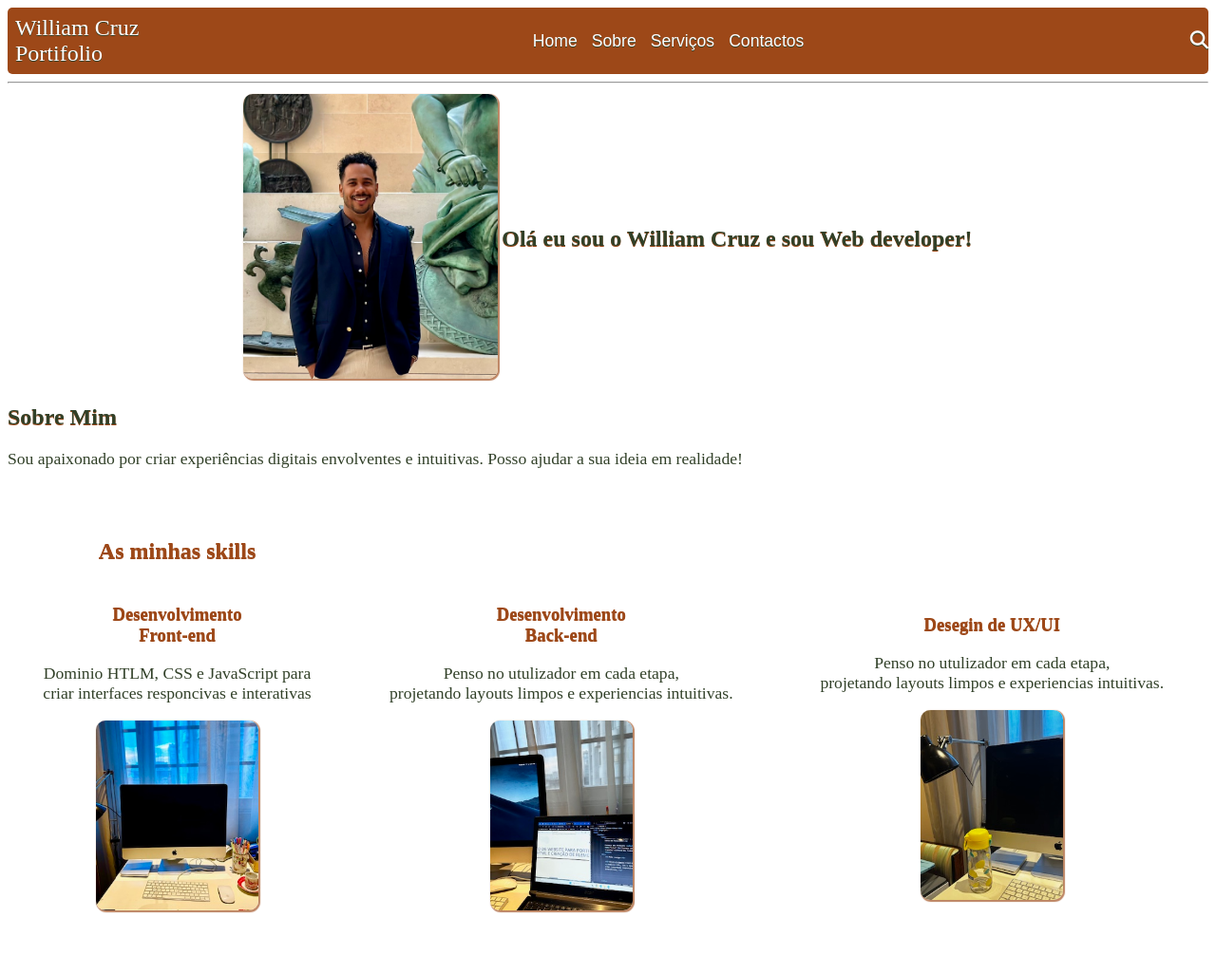
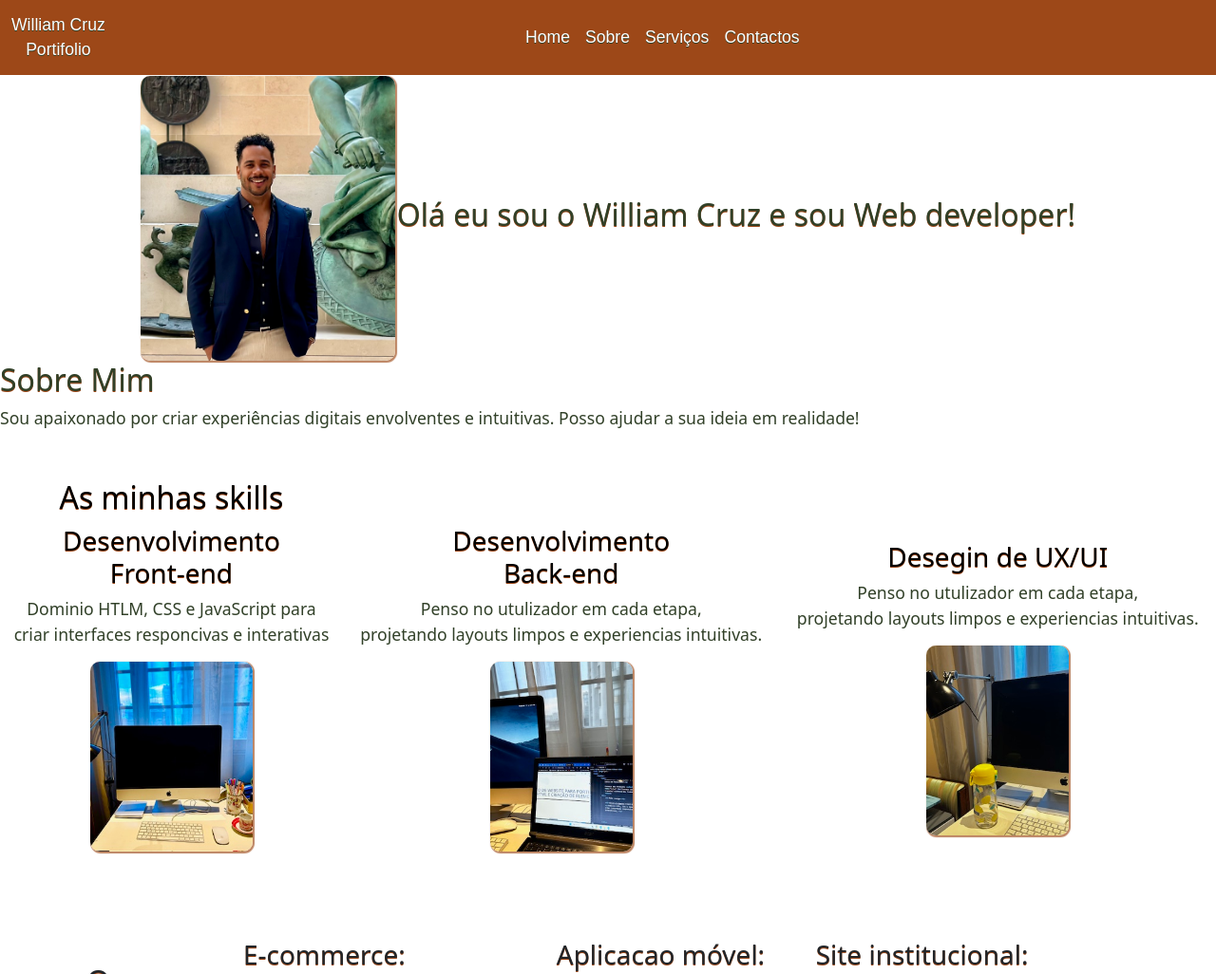
Before and after one commit to williamcruz12/PortifolioWilliam, a plain HTML site: page index.html in a window 1280 px wide. Shown: the top 1026 px of the page at 95% size. Drawn offline with nearby package versions, Linux system fonts and the light colour scheme.

Commit message:
Add files via upload

```diff
--- a/index.html
+++ b/index.html
@@ -5,6 +5,12 @@
     <meta name="viewport" content="width=device-width, initial-scale=1.0">
     <title>Document</title>
     <link rel="stylesheet" href="style.css">
+    <link href="https://stackpath.bootstrapcdn.com/bootstrap/4.5.2/css/bootstrap.min.css" rel="stylesheet">
+    <!-- CSS do Bootstrap -->
+<link href="https://cdn.jsdelivr.net/npm/bootstrap@5.3.0-alpha1/dist/css/bootstrap.min.css" rel="stylesheet">
+<script src="https://cdn.jsdelivr.net/npm/@popperjs/core@2.11.6/dist/umd/popper.min.js"></script>
+<script src="https://cdn.jsdelivr.net/npm/bootstrap@5.3.0-alpha1/dist/js/bootstrap.min.js"></script>
+
 
     <script src="https://kit.fontawesome.com/d132031da6.js" crossorigin="anonymous"></script>
 </head>
@@ -12,21 +18,33 @@
 <body>
 
     <header>
-        <div class="header-container">
-            <div class="logo">
-                William Cruz<br>Portifolio
+        <nav id="nav" class="navbar navbar-expand-lg navbar-light">
+    <div id="h2" class="container-fluid">
+            <a class="navbar-brand" href="#">William Cruz <br>Portifolio</a>
+
+            <button class="navbar-toggler" type="button"
+            data-bs-toggle="collapse" data-bs-target="#navbarNav" aria-controls="navbarNav" aria-expanded="false" aria-label="Toggle navigation" >
+                <span class="navbar-toggler-icon" ></span>
+            </button>
+
+            <div class="collapse navbar-collapse" id="navbarNav">
+                <ul class="navbar-nav mx-auto">
+                    <li class="nav-item active">
+                        <a class="nav-link" href="#">Home</a>
+                    </li>
+                    <li class="nav-item">
+                        <a class="nav-link" href="#">Sobre</a>
+                    </li>
+                    <li class="nav-item">
+                        <a class="nav-link" href="#">Serviços</a>
+                    </li>
+                    <li class="nav-item">
+                        <a class="nav-link" href="#">Contactos</a>
+                    </li>
+                </ul>
             </div>
-            <nav class="navigation">
-                <a href="file:///C:/Users/caval/OneDrive/Documentos/Estudo-Curso%20em%20video/Site-William/HTML.CSS/Portifolio%202/Portifolio%20William.html#" >Home</a>
-                <a href="#">Sobre</a>
-                <a href="#">Serviços</a>
-                <a href="#">Contactos</a>
-            </nav>
-            <div class="search-icon">
-                <i class="fas fa-search"></i>
-            </div>
-        </div>
-        <hr>
+
+
     </header>
 
 
@@ -78,17 +96,17 @@
                         </td>
 
                         <td>
-                            <h4>E-commerce:</h4>
+                            <h3>E-commerce:</h3>
                             <p>Desenvolvimento de uma plataforma de ecomerce personalizavel e otimizada para vendas online</p>
                         </td>
 
                         <td>
-                            <h4>Aplicacao móvel:</h4>
+                            <h3>Aplicacao móvel:</h3>
                             <p>Criacao de uma aplicacao móvel com design minimalista e recursos interativos.</p>
                         </td>
 
                         <td>
-                            <h4>Site institucional:</h4>
+                            <h3>Site institucional:</h3>
                             <p>Construcao de um site institucional moderno e responsivo para melhorar a presença digital</p>
                         </td>
                 </tr>
@@ -132,18 +150,13 @@
         <table>
             <tr>
                 <td>
-                    <h1>1</h1>
-                </td>
-                <td>
                     <h3>Pronto para <br> começar?</h3>
                     <p>Entre em contato através do meu <br>e-mail ou pelas redes sociais,<br> Vamos transformar a sua ideia em realidade.</p>
                 </td>
                 <td>
                     <img src="favicon-32x32.png"  alt="">
                 </td>
-                <td>
-                    <h1>2</h1>
-                </td>
+
 
                 <td>
                     <h3>Explore o meu <br> portfolio</h3>
@@ -152,9 +165,6 @@
                 </td>
                 <td>
                     <img src="favicon-32x32.png"  alt="">
-                </td>
-                <td>
-                    <h1>3</h1>
                 </td>
 
                 <td>
--- a/style.css
+++ b/style.css
@@ -1,52 +1,22 @@
 @charset "UTF-8"
 
+main{
+    background-color: #9D4818 !important;
+}
 
- body {
-    background-color: #faf4e5;
-    color: #9D4818;
-    font-family: Arial, sans-serif;
-    margin: 0;
-    padding: 0;
+
+#nav{
+    background-color: #9D4818;
 
 }
 
-.header-container {
-    display: flex;
-    justify-content: space-between;
-    align-items: center;
-    flex-wrap: wrap;
-    color: #314028;
-    background-color: #9D4818;
-    border-radius: 5px;
-}
-
-.logo {
-    font-size: 1.5em;
-    padding: 8px;
+#nav a {
     color: white;
     text-shadow: 0px 1px #314028;
+    font-family: Arial, Helvetica, sans-serif;
+    font-size: 1.1em;
+    text-align: center;
 
-}
-
-.navigation {
-    display: flex;
-    gap: 15px;  /* Space between links nave */
-
-}
-
-.navigation a {
-    text-decoration: none;
-    color: white;
-    font-size: 1.1em;
-    font-family: Arial, sans-serif;
-    text-shadow: 0px 1px #314028;
-
-}
-
-.search-icon i {
-    font-size: 1.2em;
-    color: white;
-    text-shadow: 0px 1px #314028;
 }
 
 p {
@@ -143,17 +113,6 @@ border-radius: 10px;
 }
 
 
-.servico{
-    max-width: 1020px;
-     min-width: 375px;
-     background-color: #314028;
-
-}
-.servico td {
-    border: 1px solid black;
-
-}
-
 #botao2 input {
 
     padding: 5px ;
@@ -172,8 +131,8 @@ border-radius: 10px;
 }
 footer{
     background-color: black;
-    padding: 2px;
-    margin:0px;
+    padding: 0px;
+    margin: 5px;
 }
 
 
```
